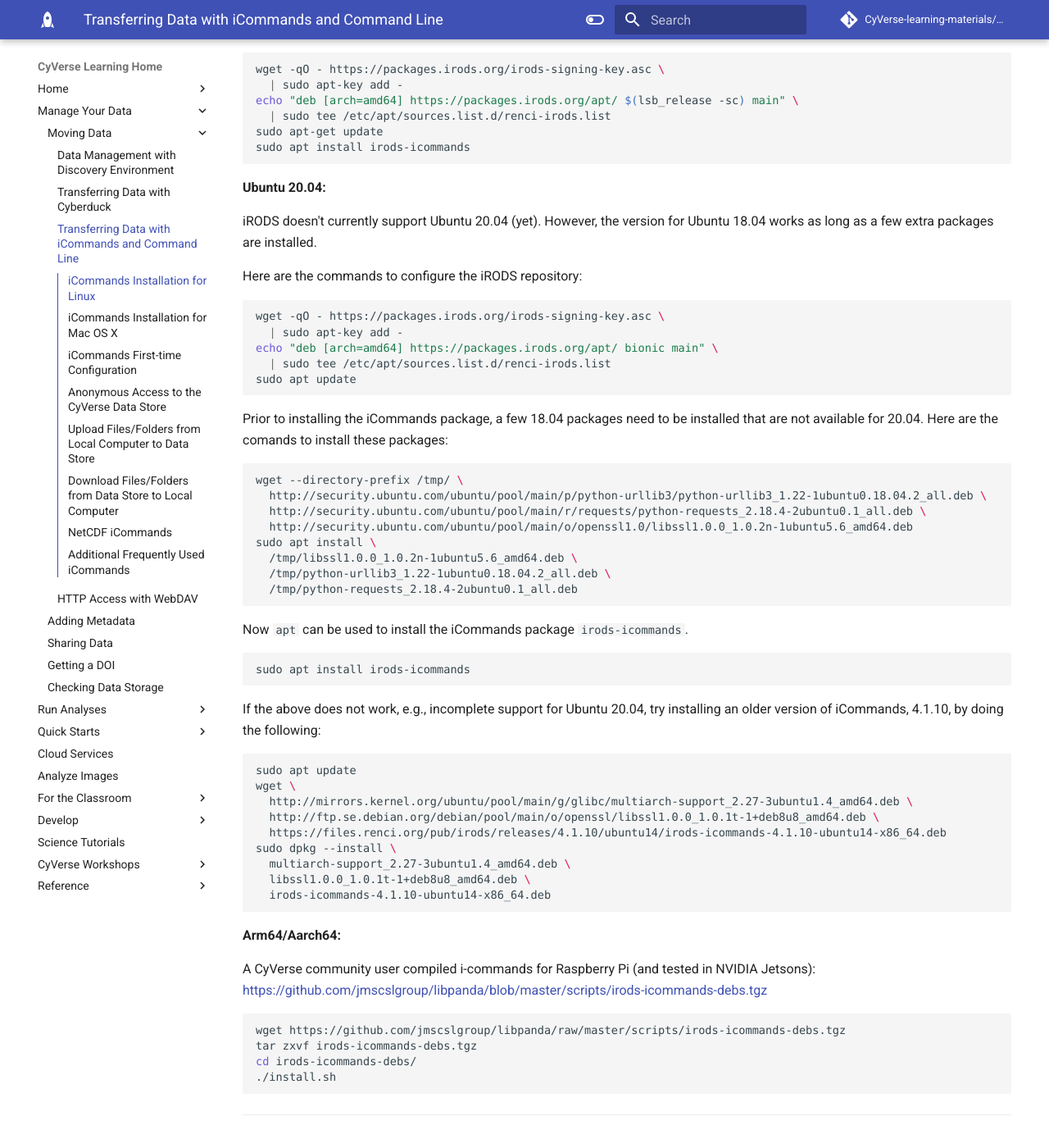
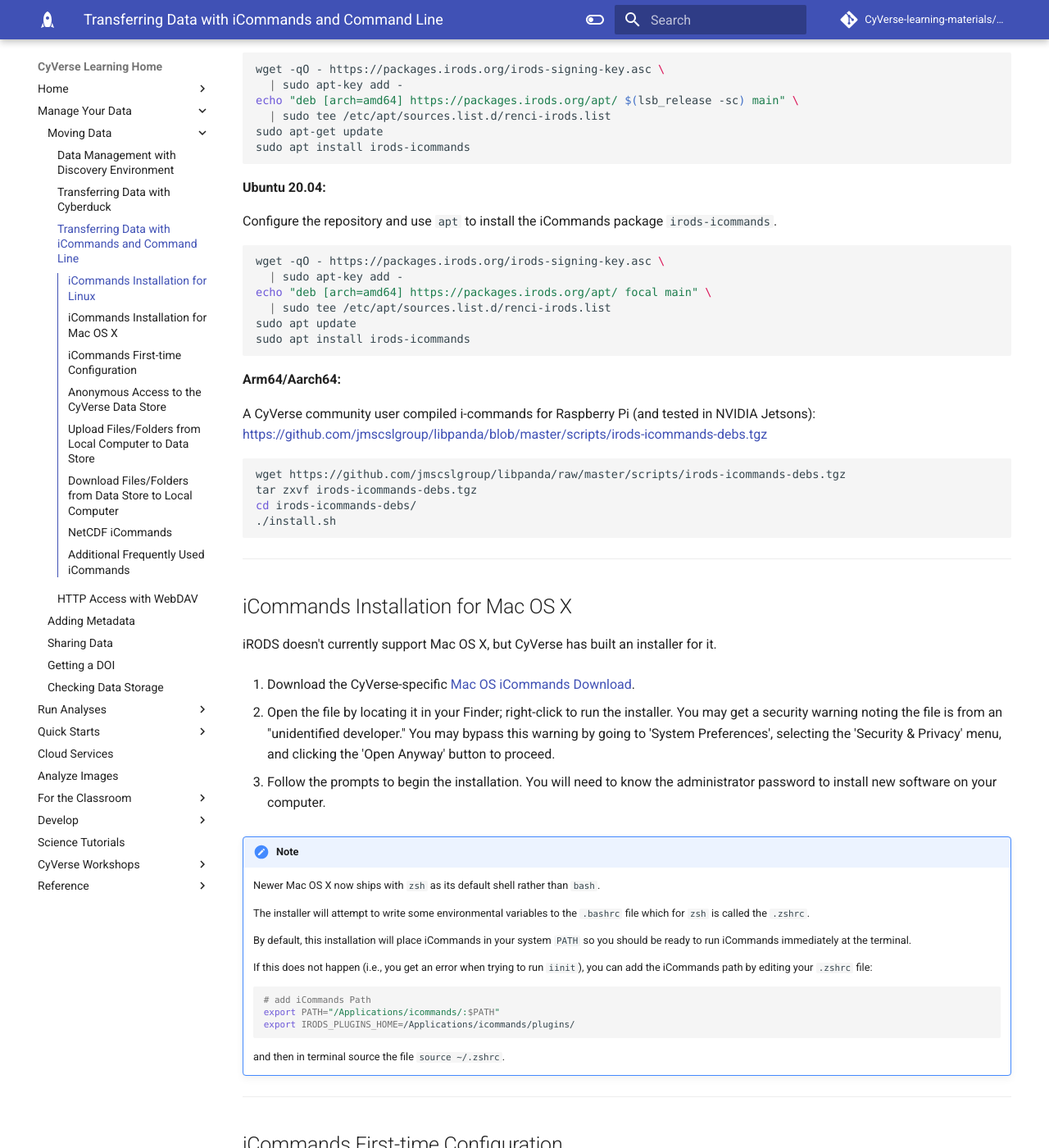
Before and after one commit to CyVerse-learning-materials/learning-materials-home, an MkDocs documentation site: the page built from docs/ds/icommands.md, in a window 1280 px wide and 1400 px high, scrolled down 924 px. Shown: the whole window at 82% size. Built offline with MkDocs 1.6.1 and Material for MkDocs 9.7.7, drawn with Linux system fonts in a browser that asks for light colours; some web fonts are replaced; a script that is not in the unit is left out; comment, search, counter and statistics services are not loaded.

Commit message:
Update iCommands Installation for Ubuntu 20.04 #1
irods-icommands package is now supported on Ubuntu 20.04, removed the previously mentioned workarounds.

````diff
--- a/docs/ds/icommands.md
+++ b/docs/ds/icommands.md
@@ -50,49 +50,15 @@
 
 **Ubuntu 20.04:**
 
-iRODS doesn't currently support Ubuntu 20.04 (yet). However, the version for Ubuntu 18.04 works as long as a few extra packages are installed.
-
-Here are the commands to configure the iRODS repository:
+Configure the repository and use `apt` to install the iCommands package `irods-icommands`.
 
 ``` bash
 wget -qO - https://packages.irods.org/irods-signing-key.asc \
   | sudo apt-key add -
-echo "deb [arch=amd64] https://packages.irods.org/apt/ bionic main" \
+echo "deb [arch=amd64] https://packages.irods.org/apt/ focal main" \
   | sudo tee /etc/apt/sources.list.d/renci-irods.list
 sudo apt update
-```
-
-Prior to installing the iCommands package, a few 18.04 packages need to be installed that are not available for 20.04. Here are the comands to install these packages:
-
-``` bash
-wget --directory-prefix /tmp/ \
-  http://security.ubuntu.com/ubuntu/pool/main/p/python-urllib3/python-urllib3_1.22-1ubuntu0.18.04.2_all.deb \
-  http://security.ubuntu.com/ubuntu/pool/main/r/requests/python-requests_2.18.4-2ubuntu0.1_all.deb \
-  http://security.ubuntu.com/ubuntu/pool/main/o/openssl1.0/libssl1.0.0_1.0.2n-1ubuntu5.6_amd64.deb
-sudo apt install \
-  /tmp/libssl1.0.0_1.0.2n-1ubuntu5.6_amd64.deb \
-  /tmp/python-urllib3_1.22-1ubuntu0.18.04.2_all.deb \
-  /tmp/python-requests_2.18.4-2ubuntu0.1_all.deb
-```
-
-Now `apt` can be used to install the iCommands package `irods-icommands`.
-
-``` bash
 sudo apt install irods-icommands
-```
-
-If the above does not work, e.g., incomplete support for Ubuntu 20.04, try installing an older version of iCommands, 4.1.10, by doing the following:
-
-``` bash
-sudo apt update
-wget \
-  http://mirrors.kernel.org/ubuntu/pool/main/g/glibc/multiarch-support_2.27-3ubuntu1.4_amd64.deb \
-  http://ftp.se.debian.org/debian/pool/main/o/openssl/libssl1.0.0_1.0.1t-1+deb8u8_amd64.deb \
-  https://files.renci.org/pub/irods/releases/4.1.10/ubuntu14/irods-icommands-4.1.10-ubuntu14-x86_64.deb
-sudo dpkg --install \
-  multiarch-support_2.27-3ubuntu1.4_amd64.deb \
-  libssl1.0.0_1.0.1t-1+deb8u8_amd64.deb \
-  irods-icommands-4.1.10-ubuntu14-x86_64.deb
 ```
 
 **Arm64/Aarch64:**
````
